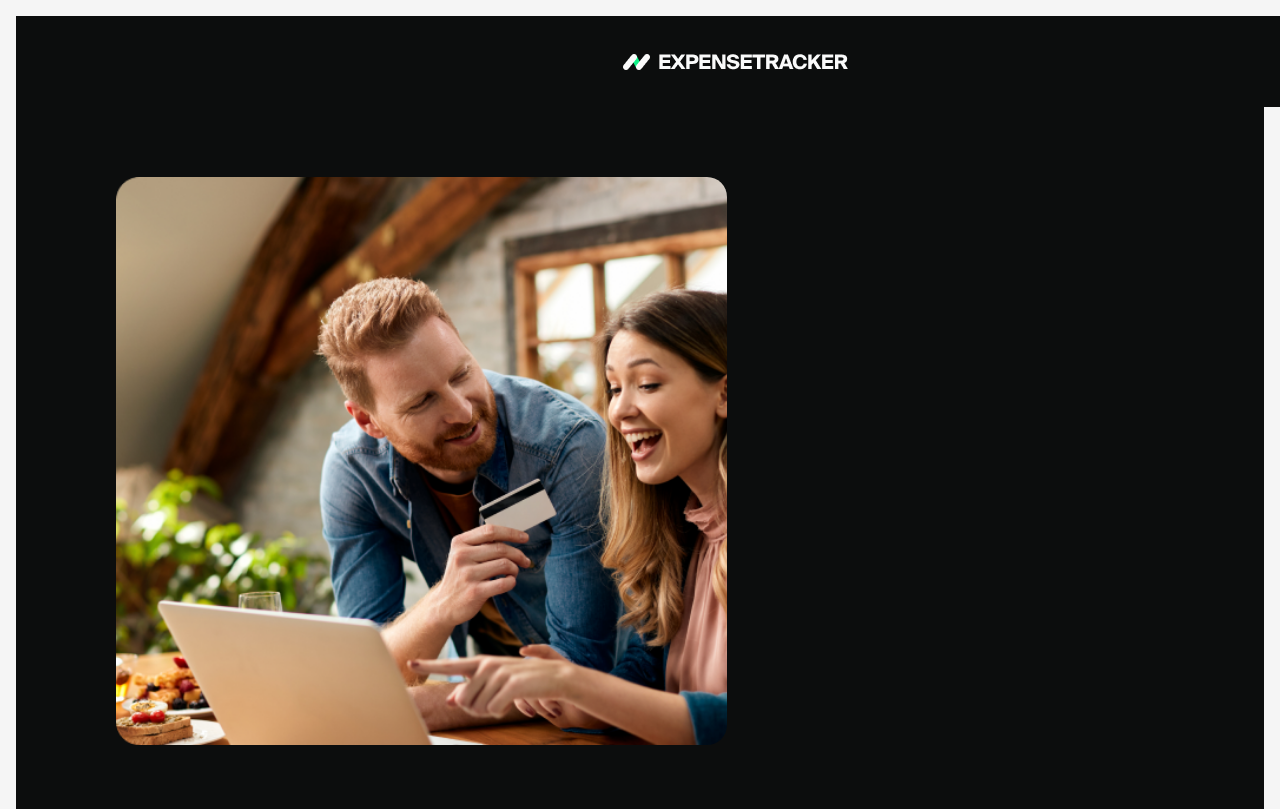
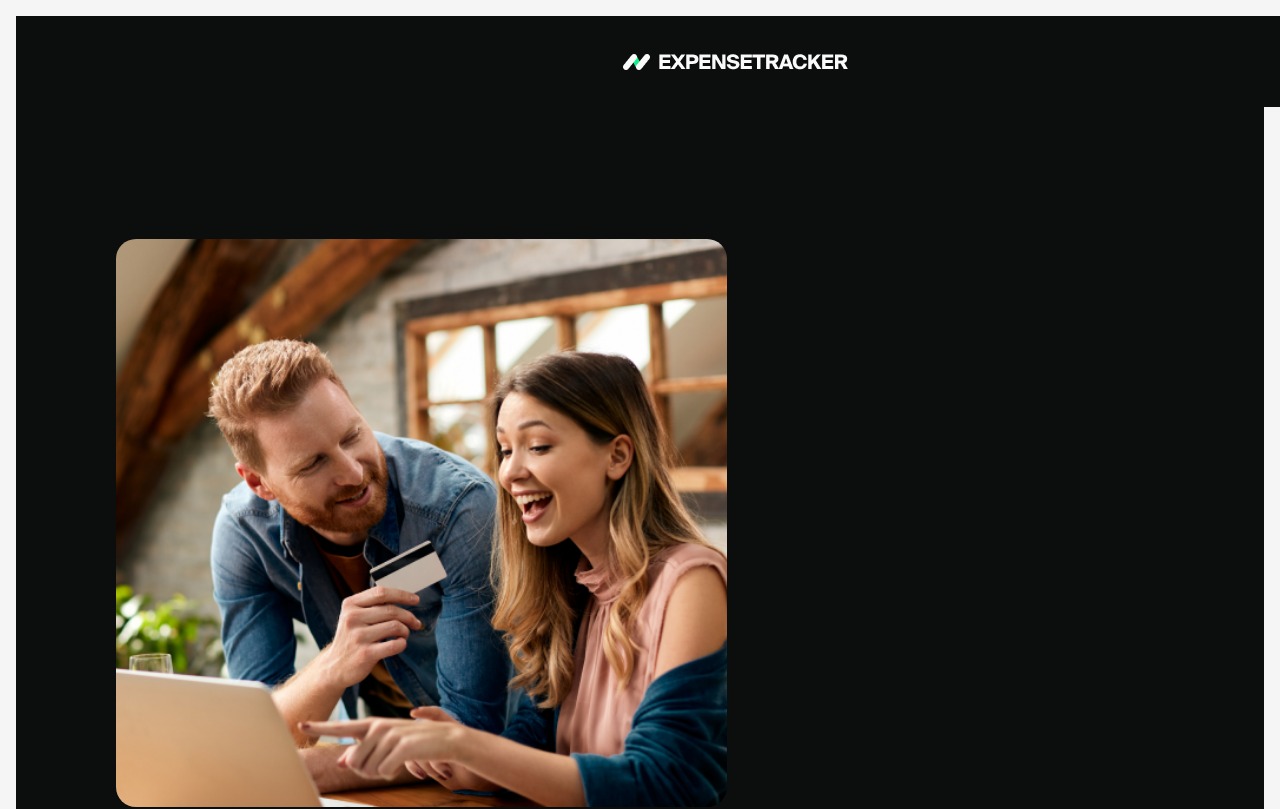
Before and after one commit to Reuelle/expense-tracker, a React (Create React App) app: page /expense-tracker/login in a window 1280 px wide. Shown: the top 809 px of the page. Built offline with nearby package versions, Linux system fonts and the light colour scheme.

Commit message:
Update Decoration.module.css

```diff
--- a/src/components/Decoration/Decoration.module.css
+++ b/src/components/Decoration/Decoration.module.css
@@ -1,25 +1,27 @@
 /* src/components/DecorationComponent/DecorationComponent.module.css */
 
 .container {
-  position: relative; /* Ensure relative positioning for absolute child elements */
+  position: relative;
   width: 100%;
-  height: 100vh; /* Fill the viewport height */
+  height: 100vh; /* Full viewport height */
   display: flex;
-  overflow: hidden;
+  justify-content: center;
+  align-items: center;
+  overflow: hidden; /* Ensure content doesn't overflow */
 }
 
 .backgroundImage {
-  position: absolute; /* Keeps it in the background */
-  top: 70px; /* Margin from the top */
-  left: 100px; /* Margin from the left */
-  width: 611px; /* Fixed width */
-  height: 568px; /* Fixed height */
-  background-size: cover;
+  position: absolute;
+  top: 132px; /* Adjust as needed */
+  left: 100px; /* Adjust as needed */
+  width: 611px;
+  height: 568px;
+  background-size: cover; /* or 'contain', depending on your preference */
+  background-position: center;
   background-repeat: no-repeat;
-  z-index: 1; /* Ensures it stays behind other content */
-  border-radius: 20px; /* Optional: Apply rounded corners */
+  z-index: 1;
+  border-radius: 20px;
 }
-
 .decorationTab {
   position: relative;
   z-index: 10; /* This will sit above the background */
```
